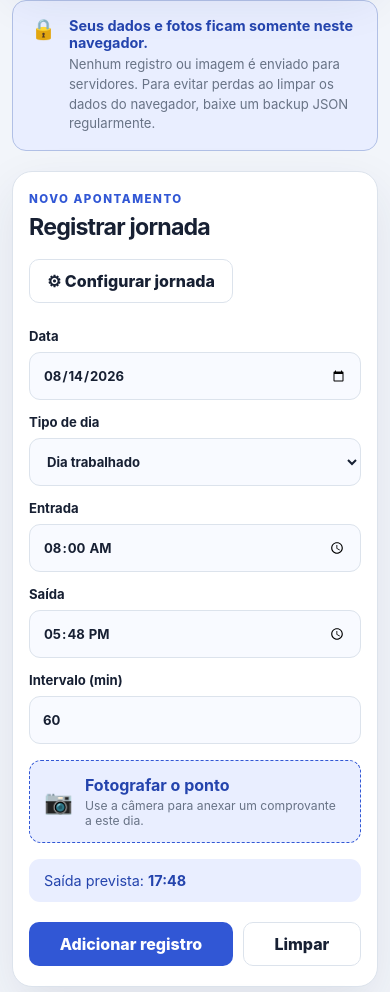
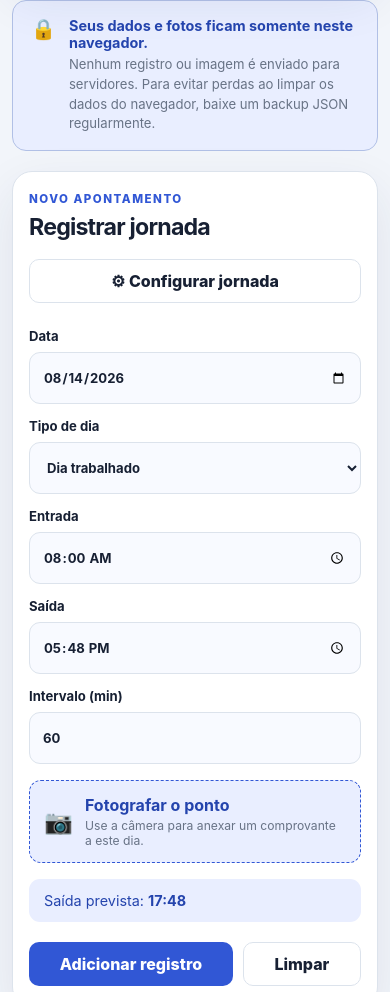
Before and after one commit to bwernerdev/calculo-horas, a website: page index.html in a window 390 px wide. Shown: the part 734-1726 px from the top of the page. Drawn offline with Linux system fonts and the light colour scheme.

Commit message:
Padroniza dimensões dos campos no iPhone

```diff
--- a/service-worker.js
+++ b/service-worker.js
@@ -1,4 +1,4 @@
-const CACHE_NAME = "banco-horas-v5";
+const CACHE_NAME = "banco-horas-v6";
 const APP_SHELL = [
   "./",
   "./index.html",
--- a/style.css
+++ b/style.css
@@ -1,6 +1,7 @@
 :root { color-scheme: light; --background:#f2f5fa; --surface:#fff; --surface-2:#f8faff; --text:#172033; --muted:#687386; --line:#dce3ec; --primary:#3157d5; --primary-dark:#2444ad; --primary-soft:#e9eeff; --success:#067647; --danger:#b42318; --danger-bg:#fee4e2; --shadow:0 18px 50px rgba(32,46,76,.09); }
 [data-theme="dark"] { color-scheme:dark; --background:#0d1321; --surface:#171f30; --surface-2:#202a3d; --text:#edf2ff; --muted:#aab5c9; --line:#344057; --primary:#829cff; --primary-dark:#aec0ff; --primary-soft:#26345f; --success:#65d6a1; --danger:#ff8f87; --danger-bg:#492523; --shadow:0 18px 50px rgba(0,0,0,.25); }
 * { box-sizing:border-box; }
+html { -webkit-text-size-adjust:100%; text-size-adjust:100%; }
 body { min-height:100vh; margin:0; color:var(--text); background:radial-gradient(circle at top left, color-mix(in srgb,var(--primary) 15%,transparent),transparent 32rem),var(--background); font-family:Inter,ui-sans-serif,system-ui,-apple-system,"Segoe UI",sans-serif; }
 button,input,select { font:inherit; }
 .topbar,.page-shell { width:min(1180px,calc(100% - 40px)); margin:0 auto; }
@@ -86,15 +87,17 @@ th { color:var(--muted); font-size:.72rem; letter-spacing:.05em; text-transform:
 @media (max-width:900px) { .summary-grid { grid-template-columns:repeat(2,1fr); } .form-grid { grid-template-columns:repeat(2,1fr); } .settings { grid-template-columns:1fr 1fr; } }
 @media (max-width:768px) {
   .entry-panel { padding-inline:16px; }
+  .entry-panel .panel__header { align-items:stretch; }
+  .entry-panel #settings-toggle { width:100%; }
   #hours-form { display:block; width:100%; min-width:0; max-width:100%; }
   .form-grid { display:flex; width:100%; min-width:0; max-width:100%; flex-direction:column; align-items:stretch; }
   .form-grid>.field { display:flex; width:100%; min-width:0; max-width:100%; flex-direction:column; align-items:stretch; }
-  .form-grid input,.form-grid select { display:block; width:100%!important; min-width:0!important; max-width:100%!important; inline-size:100%!important; box-sizing:border-box; }
+  .form-grid input,.form-grid select { display:block; width:100%!important; min-width:0!important; max-width:100%!important; height:52px!important; min-height:52px!important; max-height:52px!important; inline-size:100%!important; block-size:52px!important; padding-block:0!important; box-sizing:border-box; line-height:normal; }
 }
 @media (max-width:580px) { .topbar,.page-shell { width:min(100% - 24px,1180px); } .topbar__brand { gap:11px; } .brand-logo { width:58px; } .topbar__brand h1 { font-size:1.4rem; } .topbar__brand .eyebrow { font-size:.6rem; } .topbar__actions { gap:6px; } .button--install { padding:0 10px; font-size:.75rem; flex-grow:0; } .summary-grid,.form-grid,.settings { grid-template-columns:minmax(0,1fr); } #hours-form,.field,.work-field { width:100%; min-width:0; max-width:100%; } input[type="time"],input[type="date"],input[type="number"],select { width:100%; min-width:0; max-width:100%; box-sizing:border-box; } .panel__header { align-items:flex-start; flex-direction:column; } .toolbar { width:100%; } .button { flex-grow:1; } .mobile-photo-field { display:block; } }
 @supports (-webkit-touch-callout:none) {
   #hours-form,.form-grid,.form-grid>* { min-width:0; max-width:100%; }
   input[type="time"],input[type="date"] { display:block; inline-size:100%; min-inline-size:0; max-inline-size:100%; overflow:hidden; -webkit-appearance:none; appearance:none; font-size:16px; }
-  input[type="time"]::-webkit-date-and-time-value,input[type="date"]::-webkit-date-and-time-value { min-width:0; text-align:left; }
+  input[type="time"]::-webkit-date-and-time-value,input[type="date"]::-webkit-date-and-time-value { min-width:0; height:auto; line-height:normal; text-align:left; }
 }
 @media print { body { background:#fff; color:#000; } .topbar,.entry-panel,.toolbar,th:last-child,td:last-child { display:none!important; } .page-shell { width:100%; } .summary-card,.panel { box-shadow:none; border:1px solid #bbb; } .summary-grid { grid-template-columns:repeat(4,1fr); } }
```
